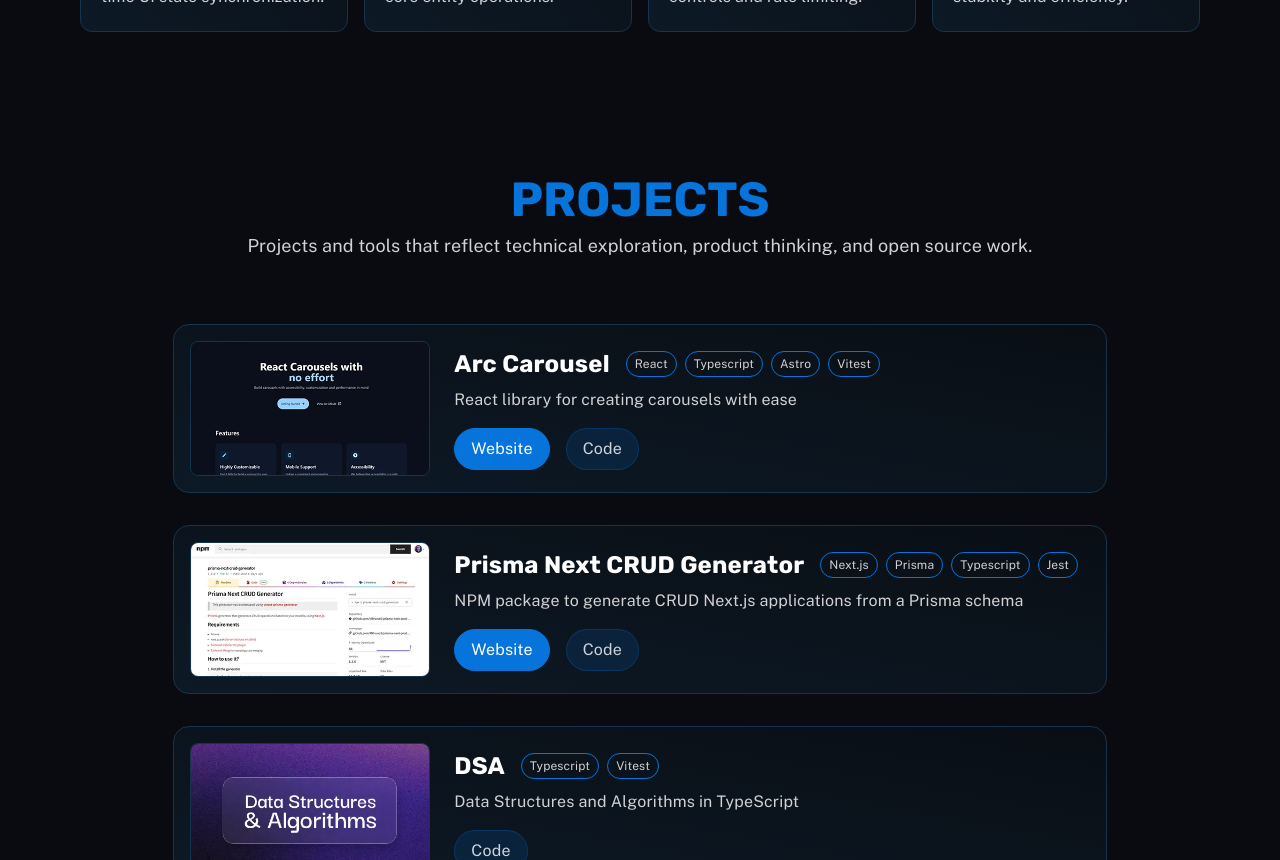
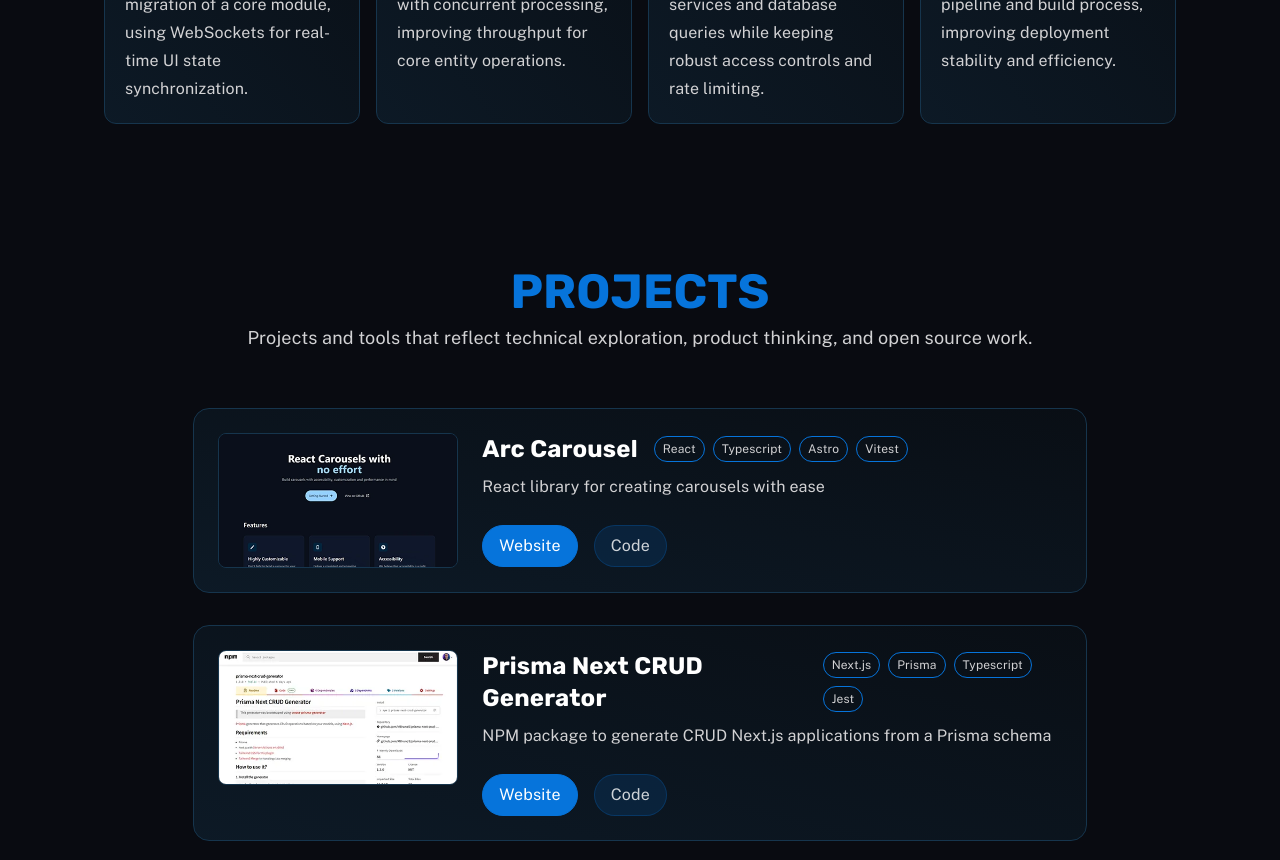
Before and after one commit to MBrunoS/portfolio, a Next.js app: page /blog in a window 1280 px wide. Shown: the part 1940-2800 px from the top of the page. Built offline with nearby package versions, Linux system fonts and the light colour scheme.

Commit message:
Refina layout e espaçamentos do portfólio

```diff
--- a/src/components/Cards/Wide.tsx
+++ b/src/components/Cards/Wide.tsx
@@ -30,7 +30,7 @@ export function WideCard({
 
   return (
     <div className="w-full lg:w-5/6" {...props}>
-      <div className="flex flex-col items-center flex-grow p-3 pb-6 border border-solid md:p-4 bg-card-gradient border-highlight-color rounded-2xl border-1 text-secondary-color md:text-left gap-x-6 md:flex-row">
+      <div className="group flex flex-col items-center gap-5 rounded-2xl border border-solid border-highlight-color bg-card-gradient p-4 pb-6 text-secondary-color transition duration-300 hover:-translate-y-0.5 hover:border-primary-color/50 hover:shadow-button md:flex-row md:items-stretch md:gap-6 md:p-5 md:text-left lg:p-6">
         {renderComponent != undefined ? (
           renderComponent({
             className: baseImgProps.className,
@@ -50,7 +50,7 @@ export function WideCard({
           />
         )}
 
-        <div className="max-sm:mt-2">{children}</div>
+        <div className="w-full max-sm:mt-2">{children}</div>
       </div>
     </div>
   );
--- a/src/components/Projects/index.tsx
+++ b/src/components/Projects/index.tsx
@@ -22,15 +22,15 @@ type ProjectsProps = {
 
 export function Projects({ list, labels }: ProjectsProps) {
   return (
-    <div className="flex flex-col items-center justify-around gap-4 mt-8 md:mt-16 md:gap-8">
+    <div className="mt-10 flex flex-col items-center justify-around gap-6 md:mt-14 md:gap-8">
       {list.map((project) => (
         <WideCard
           img={{ src: project.imgSrc, alt: project.title }}
           key={project.title}
           data-aos="fade-up"
         >
-          <div className="flex flex-col items-center md:items-start lg:items-center gap-y-2 gap-x-4 lg:flex-row">
-            <h3 className="mt-2 text-2xl font-bold text-white md:mt-0">
+          <div className="flex flex-col items-center gap-x-4 gap-y-3 md:items-start lg:flex-row lg:items-center">
+            <h3 className="text-2xl font-bold text-white">
               {project.title}
             </h3>
 
@@ -46,7 +46,7 @@ export function Projects({ list, labels }: ProjectsProps) {
             </div>
           </div>
 
-          <p className="px-2 mt-2 mb-4 text-base md:px-0">
+          <p className="mb-5 mt-2 text-base/7 text-secondary-color md:mb-6 md:px-0">
             {project.description}
           </p>
 
--- a/src/components/Section/index.tsx
+++ b/src/components/Section/index.tsx
@@ -11,10 +11,11 @@ export function Section({
   ...props
 }: SectionProps) {
   const classNames = {
-    hero: "relative flex flex-col-reverse items-center justify-center gap-10 px-6 pb-20 md:flex-row pt-36 md:px-16 md:gap-20",
+    hero: "relative mx-auto flex w-full max-w-[1200px] flex-col-reverse items-center justify-center gap-10 px-6 pb-20 pt-32 sm:gap-12 md:flex-row md:px-10 md:pb-24 md:pt-40 lg:gap-20 lg:px-16",
     featured:
-      "px-4 py-16 border-solid sm:px-6 md:px-20 bg-card-gradient border-y border-highlight-color",
-    simple: "text-center pt-16 px-4 sm:px-6 md:px-20 max-w-[1400px] mx-auto",
+      "mx-auto w-full border-y border-solid border-highlight-color bg-card-gradient px-4 py-16 sm:px-6 md:px-10 md:py-20 lg:px-16",
+    simple:
+      "mx-auto w-full max-w-[1200px] px-4 pt-20 text-center sm:px-6 md:px-10 md:pt-24 lg:px-16 lg:pt-28",
   };
 
   return (
--- a/src/styles/globals.css
+++ b/src/styles/globals.css
@@ -40,7 +40,7 @@
   p,
   li,
   pre {
-    @apply text-base/7 md:text-lg/7 lg:text-xl/8;
+    @apply text-base/7 md:text-lg/8;
   }
 
   @media (min-width: 50em) {
@@ -53,7 +53,7 @@
   }
 
   .backgrounds {
-    /* min-height: 100%; */
+    min-height: 100%;
     isolation: isolate;
     background:
       /*footer*/
@@ -65,4 +65,8 @@
       /*center */ var(--bg-image-subtle) center/var(--bg-gradient-size)
         no-repeat;
   }
+
+  section {
+    scroll-margin-top: 5.5rem;
+  }
 }
```
